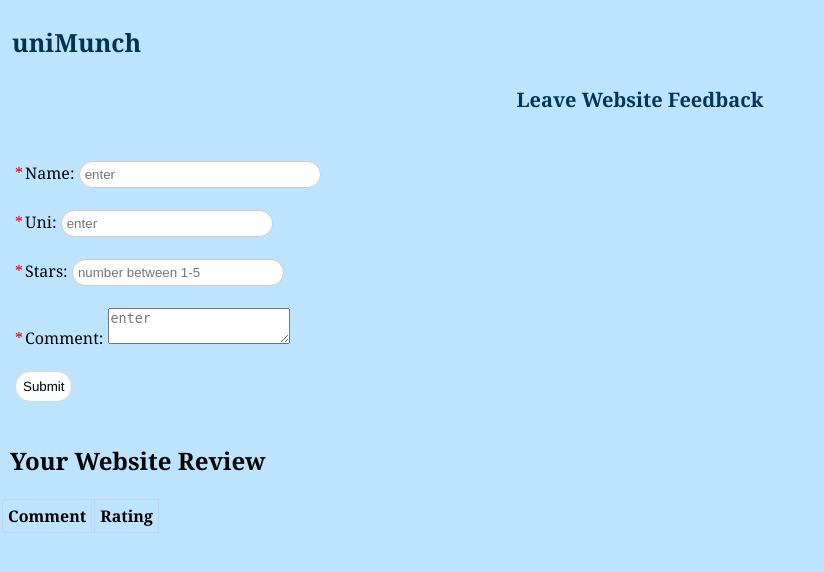
After one commit to khadija-siddiqui/uniMunch, a Flask app: page /create_feedbackpg in a window 1280 px wide. The commit adds this page. Shown: the top 572 px of the page, without its empty margins (0-824 px from the left). Run offline with Flask 3, Linux system fonts and the light colour scheme; lists and menus that the app fills with data are empty; parts of the project's set-up code (start-up, migrations or seed data) failed here and were passed over.

Commit message:
Made: whole web feedback pg & all related to it

```diff
--- a/server.py
+++ b/server.py
@@ -167,10 +167,6 @@ def index():
   #reviews = result.fetchall() #returns all tuples
 
 
-  # Indexing result by column number
-  names = [result[0] for result in cursor]
-  cursor.close()
-
   # Get the list of schools and their corresponding sids
   locations = get_locations()
 
@@ -254,7 +250,6 @@ def index():
 
 
   context = {
-    'data': names,
     'locations': locations,
     'selected_location': selected_location,
     'reviews': result
@@ -319,6 +314,11 @@ def search():
 @app.route('/create_revpg', methods=['GET'])
 def create_revpg():
   return render_template('another.html')
+
+@app.route('/create_feedbackpg', methods=['GET'])
+def create_feedbackpg():
+  return render_template('feedback.html')
+
 
 
 #attempting to create route function to handle making reviews with POST request
@@ -400,7 +400,7 @@ def add_review():
   conn.commit()
 
 
-  #DISPLAYING Created Review --> displays ALL reviews created by user --> as a List
+  #Updating & Displaying Created Review --> displays ALL reviews created by user --> as a List
   user_reviews = conn.execute(text("SELECT opinion, stars, meal_type FROM review WHERE rid = :rev_id"), {'rev_id' :rev_id}).fetchall()
 
   user_reviews = [list(user_rev) for user_rev in user_reviews]
@@ -411,6 +411,47 @@ def add_review():
 
 
 
+#Updating Database & Displaying Web Feedback Review ---> displays ALL feedback reviews created by user --> as a List
+@app.route('/add_feedback', methods=['POST']) #POST for form, POST for reviews when user chooses to add data
+def add_feedback():
+
+  conn = engine.connect()
+
+  name = request.form.get('name') #attribute of our_user data
+  uni = request.form.get('uni')   #attribute of our_user data
+
+  #retrieving the user's id based on name and uni info they input
+  cursor = conn.execute(text("SELECT uid FROM our_user WHERE uni = :uni AND name = :name"), {'uni' : uni, 'name' : name})
+  uid = cursor.fetchone()
+
+  #if user does NOT exist, add them
+  if uid:
+    uid = uid[0]
+  else:
+    #here we insert a user into our_user table & let the database generate the uid
+    uid = secrets.token_hex(5)
+    cursor = conn.execute(text("INSERT INTO our_user (uid, uni, name) VALUES (:uid, :uni, :name)"), { 'uid' : uid,'uni' : uni, 'name' : name})
+    conn.commit()
+
+
+  web_stars = int(request.form.get('web_stars'))
+  comment = request.form.get('comment')
+  wid_id = secrets.token_hex(5)
+
+  #INSERTING REVIEW into the review table
+  cursor = conn.execute(text("INSERT INTO web_feedback_suggests (wid, comment, web_stars, uid) VALUES (:wid_id, :comment, :web_stars, :uid)"), { 'wid_id' : wid_id,'comment' : comment, 'web_stars' : web_stars, 'uid' : uid})
+
+  conn.commit()
+
+
+  #DISPLAYING Created Review --> displays ALL reviews created by user --> as a List
+  user_webreviews = conn.execute(text("SELECT comment, web_stars FROM web_feedback_suggests WHERE wid = :wid_id"), {'wid_id' :wid_id}).fetchall()
+
+  user_webreviews = [list(web_rev) for web_rev in user_webreviews]
+
+  conn.close()
+
+  return render_template('feedback.html', user_webreviews=user_webreviews)
 
 
 
--- a/static/styles.css
+++ b/static/styles.css
@@ -119,6 +119,32 @@ button.write-rev {
     border: 1px solid #fffcfc00;
     margin-left: 3px;
     outline: none;
+    background: rgb(255, 253, 253);
+    font-family: Helvetica, sans-serif;
+}
+
+input[type=text] {
+    border-radius: 30px;  /*controls the curve*/
+    border: 1px solid #ccc;
+    outline: none;  /*removes the outline*/
+}
+
+/*----related to button "write-feedback" that takes you to another.html to write a review---*/
+.feedback_rev-b{
+    color:rgb(255, 255, 255);
+    text-align: center;
+    outline: none;
+}
+
+button.write-feed{
+    padding: 5px;
+    margin-top: 5px;
+    margin-bottom: 8px;
+    cursor: pointer;
+    border-radius: 13px;
+    border: 1px solid #fffcfc00;
+    margin-left: 3px;
+    outline: none;
     background: white;
     font-family: Helvetica, sans-serif;
 }
@@ -128,7 +154,6 @@ input[type=text] {
     border: 1px solid #ccc;
     outline: none;  /*removes the outline*/
 }
-
 
 
 /*--------related to Creating Review---------*/
@@ -228,12 +253,15 @@ form label[for="uni"]:before,
 form label[for="place"]:before,
 form label[for="meal_type"]:before,
 form label[for="stars"]:before,
-form label[for="opinion"]:before {
+form label[for="opinion"]:before,
+form label[for="comment"]:before,
+form label[for ="web_stars"]:before  {
     content: '*';
-    color: rgb(198, 6, 6);
+    color: rgb(231, 0, 0);
     margin-right: 2px;
     margin-left: 15px;
 }
+
 
  /*Related to Displaying all of the User's Reviews*/
 h5 {
--- /dev/null
+++ b/templates/feedback.html
@@ -0,0 +1,46 @@
+<!DOCTYPE html>
+<html lang="en">
+<head>
+  <meta charset="UTF-8">
+  <meta name="viewport" content="width=device-width, initial-scale=1.0">
+  <title>uniMunch: Website Feedback</title>
+  <link rel="stylesheet" href = "../static/styles.css">
+</head>
+
+<body>
+
+  <h3>uniMunch</h3>
+  <h4>Leave Website Feedback</h4><br>
+  <!-- 'required' placed so the user can not submit their review without doing those fields -->
+  <form class ="writefeedback" action = "/add_feedback" method="POST">
+    <label for="name">Name:</label>
+    <input type="text" id="name" name="name" placeholder="enter" required>
+    <br><br>
+    <label for="uni">Uni:</label>
+    <input type="text" id="uni" name="uni" placeholder="enter" required>
+    <br><br>
+    <label for="web_stars">Stars:</label>
+    <input type="number" id="web_stars" name="web_stars" placeholder="number between 1-5" required>
+    <br><br>
+    <label for="comment">Comment:</label>
+    <textarea id="comment" name="comment" placeholder="enter" required></textarea> <!--entering many lines-->
+    <br><br>
+    <button class = "submit-b" type = "submit" value="Submit">Submit</button><br> <!--search button-->
+    <br>
+  </form>
+    <h2>Your Website Review</h2>
+    <table>
+        <tr>
+          <th>Comment</th>
+          <th>Rating</th>
+        </tr>
+        {% for row in user_webreviews %}
+        <tr>
+          {% for value in row %}
+              <td>{{ value }}</td>
+          {% endfor %}
+      </tr>
+        {% endfor %}
+    </table>
+
+</body>
```
Also changed, not shown: templates/index.html (+9 -0 lines).
